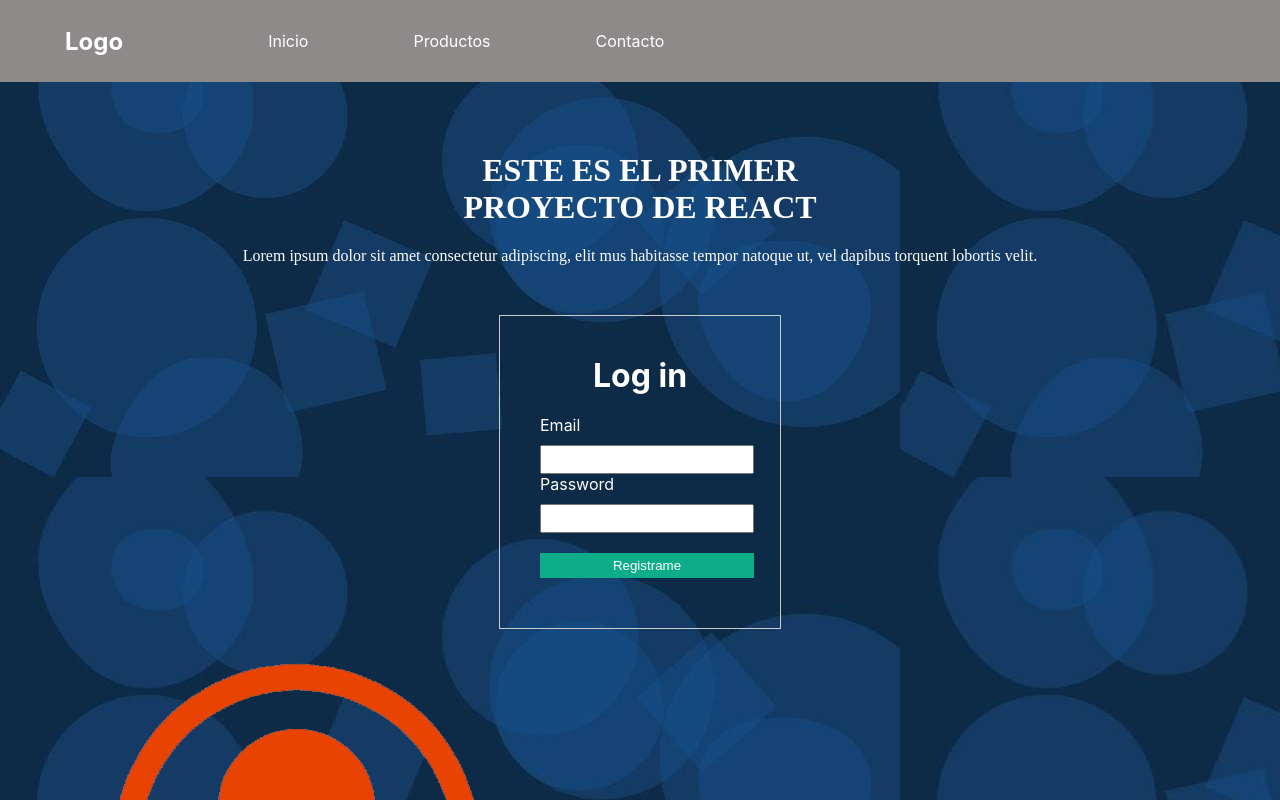
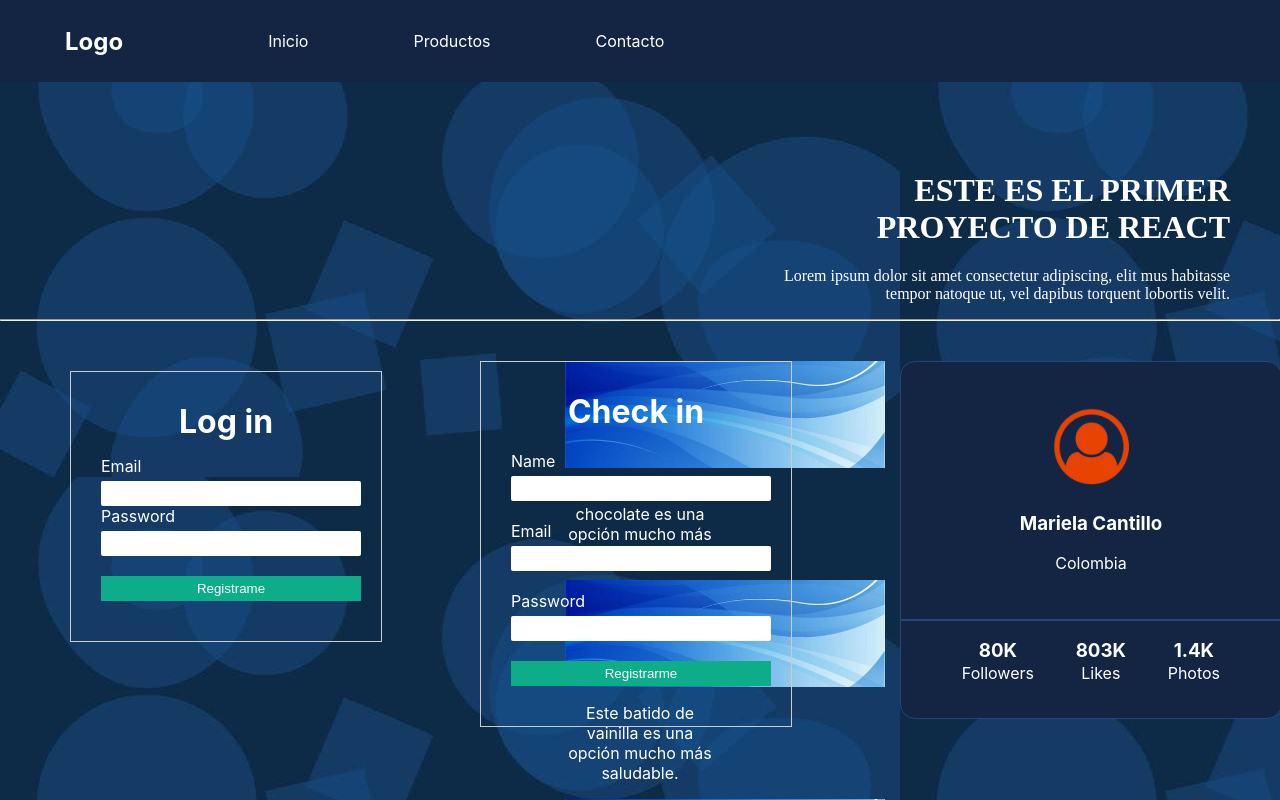
Before and after one commit to MCantillo5/primer-project-react, a React (Create React App) app: page /Product in a window 1280 px wide. Shown: the top 800 px of the page. Built offline with nearby package versions, Linux system fonts and the light colour scheme.

Commit message:
actualizacion-casa

```diff
--- a/src/App.css
+++ b/src/App.css
@@ -39,7 +39,7 @@
 /* nav */
 
 .navbar {
-  background-color: rgb(143, 138, 138);
+  background-color: #142544;
   padding: 15px;
   display: flex;
   align-items: center;
@@ -68,45 +68,40 @@
 
 /* header */
 
+.header{
+  text-align: right;
+  font-family:cursive;
+}
 .title{
-  text-align: center;
-  font-family:cursive;
+  margin-right: 50px;
+}
+
+.title h1{
+  margin-top: 90px;
 }
 .title p{
   font-family:serif;
 }
-.title h1{
-  margin-top: 70px;
-}
 
 /* login */
 
-.login-form{
-  margin:0 auto;
-  max-width:200px;
-  max-height: auto;
-  padding: 40px;
-  border:1px solid #ccc;
-  align-items: center;
+
+.form-items{
   margin-top: 50px;
-}
-.form-items{
-  margin-top: 20px;
+  width: 250px;
+  padding: 30px;
+  border: 1px solid #ccc;
+  margin-left: 70px;
 }
 
 .title-login{
   text-align:center;
-  align-items: center;
   margin: auto;
+  margin-bottom: 15px;
 }
 
-.input{
-  width:100%;
-  padding: 5px;
-  margin-top:10px;
-}
-.btn{
-  width:107%;
+button{
+  width:104%;
   padding: 5px;
   margin-top: 20px;
   margin-bottom: 10px;
@@ -114,3 +109,120 @@
   border:none;
   color:white;
 }
+
+button:hover{
+  background-color: rgb(31, 196, 160);
+}
+
+/* register */
+
+.form-register{
+  align-items: center;
+  margin-top: -281px;
+}
+
+.form-group{
+  display: flex;
+  flex-direction: column;
+  width: 250px;
+  border: 1px solid #ccc;
+  padding: 30px;
+  margin: auto;
+  margin-left: 480px;
+  position: absolute;
+}
+
+.title-register{
+  text-align:center;
+  align-items: center;
+  margin: auto;
+}
+
+label{
+  margin-top: 20px;
+}
+
+input{
+  width:100%;
+  padding: 5px;
+  margin-top:5px;
+  border: none;
+  border-radius: 2px;
+}
+
+.profiles{
+  margin-left: 900px;
+  position: absolute;
+}
+.group-profile{
+  width: 300px;
+  margin: 0 auto;
+  border: 1px solid #27457c;
+  padding: 40px;
+  border-radius: 15px;
+  text-align: center;
+  background-color: #142544;
+}
+
+.icon-profile{
+  width: 15vh;
+  text-align: center;
+}
+
+.user{
+  text-align: center;
+}
+
+.hr-user{
+  width: 378px;
+  align-items: center;
+  margin-left: -40px;
+  position: absolute;
+  margin-top: 30px;
+}
+
+.description{
+  display: flex;
+}
+
+.group-desc{
+  display: flex;
+  flex-direction: column;
+  align-items: center;
+  margin: auto;
+}
+
+.text{
+  margin-top: -18px;
+  margin-bottom: -5px;
+}
+
+.desc{
+  margin-top: 50px;
+}
+
+/* product */
+
+.content{
+  align-items: center;
+  text-align: center;
+}
+
+.group-content{
+  width: 150px;
+  margin: auto;
+  display: flex;
+  flex-direction: column;
+}
+
+.product-img{
+  width: 40vh;
+}
+
+/* footer */
+
+footer{
+  padding: 5px;
+  text-align: center;
+  background-color: #142544;
+}
--- a/src/App.js
+++ b/src/App.js
@@ -4,7 +4,9 @@ import Nav from "./nav";
 import Product from "./product";
 import Profile from "./profile";
 import Login from "./login";
+import Register from "./register";
 import Header from './header';
+import Footer from './footer';
 
 
 
@@ -23,10 +25,12 @@ function App(){
       <Nav/>
       <Header/>
       <Login/>
+      <Register/>
       <Profile/>
       <Product sabor={'chocolate'}/>
       <Product sabor={'vainilla'}/>
       <Product sabor={'banano'}/>
+      <Footer/>
     </div>
   )
 }
--- /dev/null
+++ b/src/footer.js
@@ -0,0 +1,11 @@
+import React from "react";
+
+function Footer(){
+  return(
+    <footer>
+      <p>Lorem ipsum dolor sit amet consectetur adipiscing</p>
+    </footer>
+  )
+}
+
+export default Footer;
--- a/src/header.js
+++ b/src/header.js
@@ -4,10 +4,13 @@ import React from "react";
 
 const Header= () =>{
   return(
-    <text className="title">
-      <h1>ESTE ES EL PRIMER <br></br>PROYECTO DE REACT</h1>
-      <p>Lorem ipsum dolor sit amet consectetur adipiscing, elit mus habitasse tempor natoque ut, vel dapibus torquent lobortis velit.</p>
-    </text>
+    <header className="header">
+      <div className="title">
+        <h1>ESTE ES EL PRIMER <br></br>PROYECTO DE REACT</h1>
+        <p>Lorem ipsum dolor sit amet consectetur adipiscing,  elit mus habitasse <br/> tempor natoque ut, vel dapibus torquent lobortis velit.</p>
+      </div>
+      <hr className="hr-header"/>
+    </header>
   )
 }
 
--- a/src/login.js
+++ b/src/login.js
@@ -5,14 +5,14 @@ import React from "react";
 const Login = () =>{
   return (
     <form className="login-form">
-      <h1 className="title-login">Log in</h1>
-        <div className="form-items">
-        <label className="label">Email</label>
+      <div className="form-items">
+        <h1 className="title-login">Log in</h1>
+        <label>Email</label>
           <input className="input" type="text" name="email" ></input>
-        <label className="label">Password</label>
+        <label>Password</label>
           <input className="input" type="text" name="password" ></input>
+        <button type='submit' >Registrame</button>
         </div>
-          <button className="btn" type='submit' >Registrame</button>
     </form>
   )
 }
--- a/src/product.js
+++ b/src/product.js
@@ -1,12 +1,13 @@
-// import './App.css';
 import React from "react";
 
 const Product = ({sabor}) => {
   console.log(sabor);
   return(
     <div className="content">
-      <img src={'choco.jpg'} className="product-img" alt="img"></img>
-      <p>Este batido de {sabor} es una opción mucho más saludable. </p>
+      <setion className="group-content">
+        <img src={'imgUser.jpg'} className="product-img" alt="img"></img>
+        <p>Este batido de {sabor} es una opción mucho más saludable. </p>
+      </setion>
     </div>
   )
 }
--- a/src/profile.js
+++ b/src/profile.js
@@ -3,19 +3,30 @@ import React from "react";
 function Profile (){
 
   return(
-    <div className="profile">
-      <img src={'iconprofile.png'} className="icon-profile" alt="icon"></img>
-      <h3>Mariela Cantillo</h3>
-      <p>Colombia</p>
-      <hr></hr>
-      <h3>80K</h3>
-      <p>Followers</p>
-      <h3>803K</h3>
-      <p>Likes</p>
-      <h3>1.4K</h3>
-      <p>Photos</p>
+    <div className="profiles">
+      <div className="group-profile">
+        <img src={'iconprofile.png'} className="icon-profile" alt="icon"></img>
+        <div className="user">
+          <h3>Mariela Cantillo</h3>
+          <p>Colombia</p>
+        </div>
+        <hr className="hr-user" color="#27457c"/>
+        <div className="description">
+          <div className="group-desc">
+            <h3 className="desc">80K</h3>
+            <p className="text">Followers</p>
+          </div>
+          <div className="group-desc">
+            <h3 className="desc">803K</h3>
+            <p className="text">Likes</p>
+          </div>
+          <div className="group-desc">
+            <h3 className="desc">1.4K</h3>
+            <p className="text">Photos</p>
+          </div>
+        </div>
+      </div>
     </div>
-
   )
 }
 
--- a/src/register.js
+++ b/src/register.js
@@ -1,18 +1,17 @@
 function Register(){
   return (
-    <div className='form-register'>
-      <form className='form-items'>
-        <h1>Registrate</h1>
+    <form className='form-register'>
+      <div className='form-group'>
+        <h1 className="title-register">Check in</h1>
         <label>Name</label>
-        <input type='text' name='Name'></input>
+          <input type='text' name='Name'></input>
         <label>Email</label>
-        <input type='text' name='email'></input>
+          <input type='text' name='email'></input>
         <label>Password</label>
-        <input type='text' name='password'></input>
-
-        <button type='submit' className='btn'>Registrarme</button>
-      </form>
-    </div>
+          <input type='text' name='password'></input>
+        <button type='submit'>Registrarme</button>
+      </div>
+    </form>
   )
 }
 
```
Also changed, not shown: public/imgUser.jpg (added).
